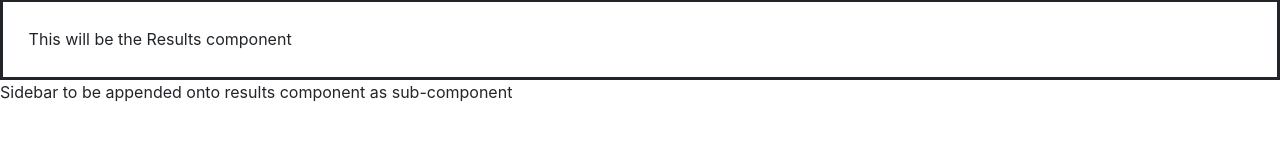
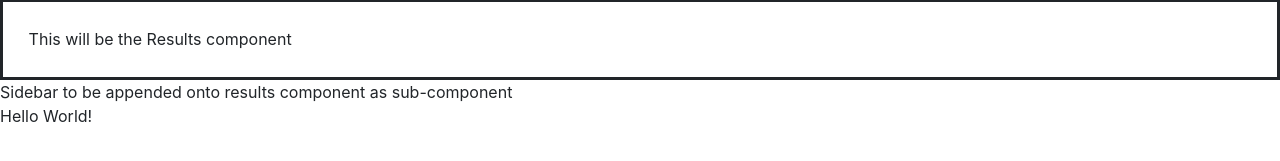
Before and after one commit to ysjprojects/bt3103-vue, a Vue app: page / in a window 1280 px wide. Shown: the part 259-420 px from the top of the page. Built offline with nearby package versions, Linux system fonts and the light colour scheme.

Commit message:
Fixed SignIn

```diff
--- a/src/components/SignIn.vue
+++ b/src/components/SignIn.vue
@@ -1,13 +1,9 @@
 <template>
-
+  <div>Hello World!</div>
 </template>
 
 <script>
 export default {
-    name: 'SignIn',
-}
+  name: "SignIn",
+};
 </script>
-
-<style>
-
-</style>
```
